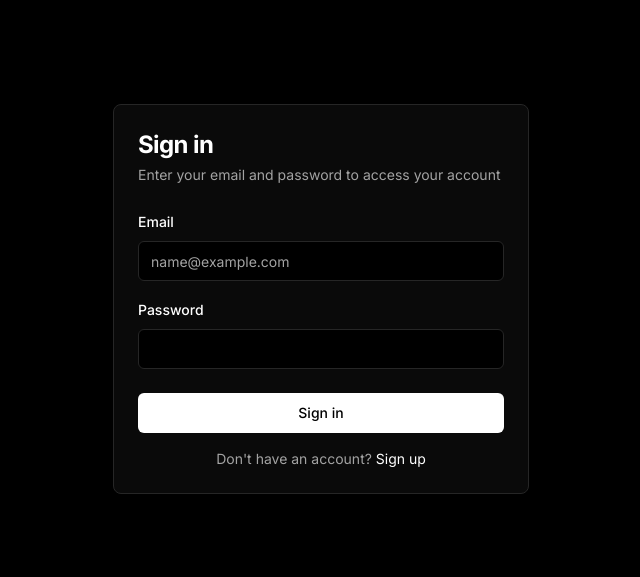
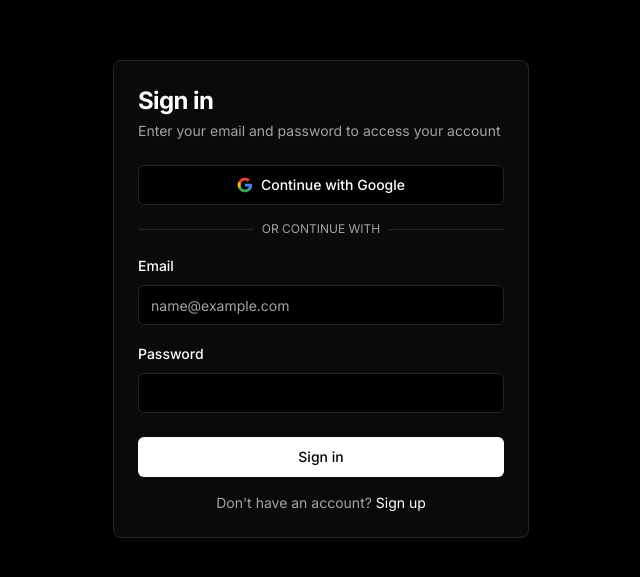
Before and after one commit to PRawat00/SolarTrack, a Next.js app in the folder apps/web/: page /login in a window 1280 px wide. Shown: the part 101-678 px from the top of the page, without its empty margins (319-959 px from the left). Built offline with nearby package versions, Linux system fonts and the light colour scheme.

Commit message:
Add Google OAuth login

```diff
--- a/apps/web/app/(auth)/login/page.tsx
+++ b/apps/web/app/(auth)/login/page.tsx
@@ -20,6 +20,30 @@
   const [password, setPassword] = useState('')
   const [error, setError] = useState<string | null>(null)
   const [loading, setLoading] = useState(false)
+  const [googleLoading, setGoogleLoading] = useState(false)
+
+  const handleGoogleLogin = async () => {
+    setError(null)
+    setGoogleLoading(true)
+
+    try {
+      const supabase = createClient()
+      const { error } = await supabase.auth.signInWithOAuth({
+        provider: 'google',
+        options: {
+          redirectTo: `${window.location.origin}/auth/callback`,
+        },
+      })
+
+      if (error) {
+        setError(error.message)
+        setGoogleLoading(false)
+      }
+    } catch (err) {
+      setError(err instanceof Error ? err.message : 'An unexpected error occurred')
+      setGoogleLoading(false)
+    }
+  }
 
   const handleLogin = async (e: React.FormEvent) => {
     e.preventDefault()
@@ -62,6 +86,41 @@
               {error}
             </div>
           )}
+          <Button
+            type="button"
+            variant="outline"
+            className="w-full"
+            onClick={handleGoogleLogin}
+            disabled={googleLoading}
+          >
+            <svg className="mr-2 h-4 w-4" viewBox="0 0 24 24">
+              <path
+                d="M22.56 12.25c0-.78-.07-1.53-.2-2.25H12v4.26h5.92c-.26 1.37-1.04 2.53-2.21 3.31v2.77h3.57c2.08-1.92 3.28-4.74 3.28-8.09z"
+                fill="#4285F4"
+              />
+              <path
+                d="M12 23c2.97 0 5.46-.98 7.28-2.66l-3.57-2.77c-.98.66-2.23 1.06-3.71 1.06-2.86 0-5.29-1.93-6.16-4.53H2.18v2.84C3.99 20.53 7.7 23 12 23z"
+                fill="#34A853"
+              />
+              <path
+                d="M5.84 14.09c-.22-.66-.35-1.36-.35-2.09s.13-1.43.35-2.09V7.07H2.18C1.43 8.55 1 10.22 1 12s.43 3.45 1.18 4.93l2.85-2.22.81-.62z"
+                fill="#FBBC05"
+              />
+              <path
+                d="M12 5.38c1.62 0 3.06.56 4.21 1.64l3.15-3.15C17.45 2.09 14.97 1 12 1 7.7 1 3.99 3.47 2.18 7.07l3.66 2.84c.87-2.6 3.3-4.53 6.16-4.53z"
+                fill="#EA4335"
+              />
+            </svg>
+            {googleLoading ? 'Signing in...' : 'Continue with Google'}
+          </Button>
+          <div className="relative">
+            <div className="absolute inset-0 flex items-center">
+              <span className="w-full border-t" />
+            </div>
+            <div className="relative flex justify-center text-xs uppercase">
+              <span className="bg-card px-2 text-muted-foreground">Or continue with</span>
+            </div>
+          </div>
           <div className="space-y-2">
             <Label htmlFor="email">Email</Label>
             <Input
```
